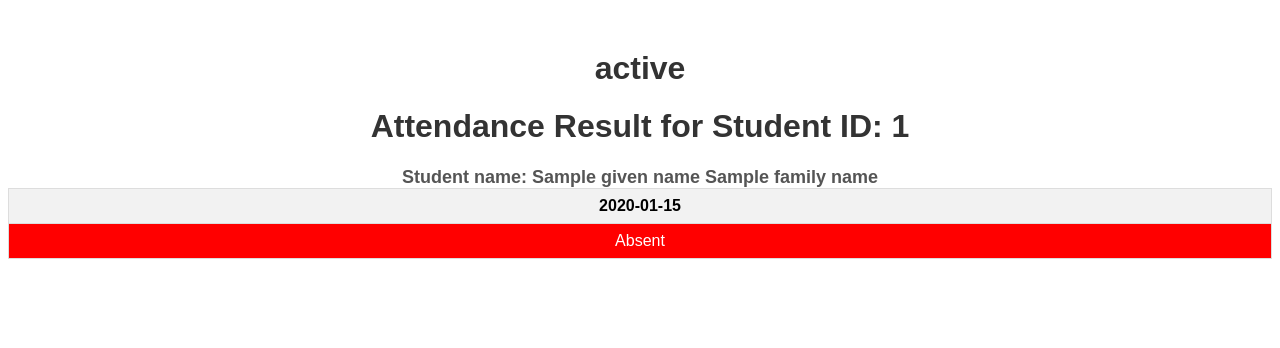
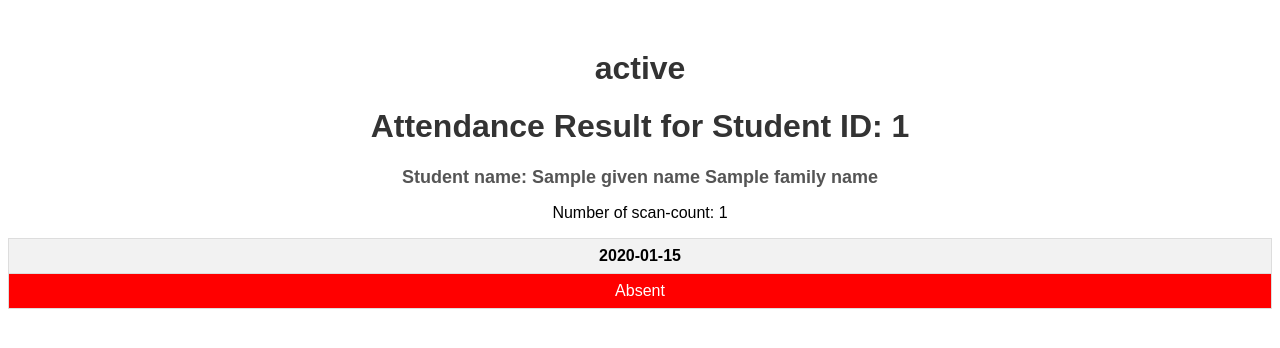
Before and after one commit to motethansen/attendance-qrcode, a Flask app: template templates/result.html in a window 1280 px wide. Shown: the top 348 px of the page. Run offline with Flask 3, Linux system fonts and the light colour scheme; the template is opened without the code that fills it: most values are stand-ins (such as "Sample title", 1, 10 or a date in 2020).

Commit message:
expanding in ome feature, still need to fix scan counts

```diff
--- a/app.py
+++ b/app.py
@@ -15,11 +15,7 @@ app = Flask(__name__)
 
 PICKLE_FILE = 'attendance_data.pkl' #this is the log file pickle format
 
-# Define the accepted location (latitude and longitude) and radius (in meters)
-ACCEPTED_LAT = 1.4468316  # Example: Sembawang latitude
-ACCEPTED_LON = 103.8189143  # Example: Sembawang longitude
-ACCEPTED_RADIUS = 100  # 100 meters radius
-
+#
 # List to store hash values and their expiration times
 hash_list = []
 attendance_count = 0
@@ -27,14 +23,14 @@ attendance_count = 0
 # Path to the Excel file
 #EXCEL_FILE = 'classes/BU2001-TF-1000.xlsx'
 
-# Example usage
-directory = 'classes'
-classcode = 'BU2001'
-student_id = '12345'
-date_str = '26-06-2024'  # The column name for the date
+# configs
+directory = 'classes' # location of excel files
+#classcode = 'BU2001'
+#student_id = '12345'
+#date_str = '26-06-2024'  # The column name for the date
 
 # the format for filename shoudl be CLASSCODE_DDMMYYYY_HHMM (e.g. BU2001_26062024_1000.xlsx)
-def get_latest_excel_file(directory, classcode):
+def get_latest_excel_file(directory):
     # Get the current date and time
     now = datetime.now()
 
@@ -67,11 +63,6 @@ def get_latest_excel_file(directory, classcode):
     if not valid_files:
         return None
 
-    # Prioritize files by classcode only looking up BU2001
-    classcode_files = [f for f in valid_files if f.startswith(classcode)]
-    if classcode_files:
-        return os.path.join(directory, classcode_files[0])
-
     # If no files match the classcode exactly, return the latest valid file
     valid_files.sort(key=lambda f: datetime.strptime(f.split('_')[1][:8] + f.split('_')[2][:4], "%d%m%Y%H%M"), reverse=True)
     return os.path.join(directory, valid_files[0]) if valid_files else None
@@ -94,21 +85,6 @@ def remove_expired_hashes():
         threading.Event().wait(60)  # Check every minute
 
 
-def check_location(lat, lon):
-    # Calculate distance between two points using Haversine formula
-    R = 6371000  # Earth radius in meters
-    phi1 = math.radians(ACCEPTED_LAT)
-    phi2 = math.radians(lat)
-    delta_phi = math.radians(lat - ACCEPTED_LAT)
-    delta_lambda = math.radians(lon - ACCEPTED_LON)
-
-    a = math.sin(delta_phi/2)**2 + math.cos(phi1) * math.cos(phi2) * math.sin(delta_lambda/2)**2
-    c = 2 * math.atan2(math.sqrt(a), math.sqrt(1-a))
-
-    distance = R * c
-
-    return distance <= ACCEPTED_RADIUS
-
 
 def save_to_pickle(data):
     if os.path.exists(PICKLE_FILE):
@@ -121,6 +97,47 @@ def save_to_pickle(data):
 
     with open(PICKLE_FILE, 'wb') as f:
         pickle.dump(all_data, f)
+
+# still some issues with the increment function
+def increment_scan_count(student_id):
+    data = load_pickle_data()
+    student_id_str = str(student_id)  # Ensure student_id is a string
+    found = False
+    for record in data:
+        if 'student_id' in record and record['student_id'] == student_id_str:
+            record['scan_count_for_the_id'] = record.get('scan_count_for_the_id', 0) + 1
+            found = True
+            break
+
+    save_to_pickle(data)
+
+
+def get_attendance_count(classcode, date):
+    data = load_pickle_data()
+    attendance_count = 0
+    for record in data:
+        if 'classcode' in record and 'date' in record and 'attendance_status' in record:
+            if record['classcode'] == classcode and record['date'] == date and record['attendance_status'] == 1:
+                attendance_count += 1
+    return attendance_count
+
+def get_total_scan_count(classcode, date):
+    data = load_pickle_data()
+    total_scan_count = 0
+    for record in data:
+        if 'classcode' in record and 'date' in record and 'scan_count_for_the_id' in record:
+            if record['classcode'] == classcode and record['date'] == date:
+                total_scan_count += record['scan_count_for_the_id']
+    return total_scan_count
+
+def get_scan_count_for_id(classcode, date, studentid):
+    data = load_pickle_data()
+    scan_count = 0
+    for record in data:
+        if 'classcode' in record and 'date' in record and 'scan_count_for_the_id' in record:
+            if record['classcode'] == classcode and record['date'] == date and record['student_id'] == studentid:
+                scan_count += record['scan_count_for_the_id']
+    return scan_count
 
 def load_pickle_data():
     if os.path.exists(PICKLE_FILE):
@@ -136,23 +153,34 @@ def ensure_today_column(df):
 
 def get_scan_count_for_classcode(classcode):
     all_data = load_pickle_data()
-    return len([record for record in all_data if record['classcode'] == classcode])
+    count = 0
+    date_str = datetime.now().strftime("%Y-%m-%d")
+
+    for record in all_data:
+        if 'classcode' in record and 'date' in record:
+            if record['classcode'] == classcode and record['date'] == date_str:
+                count += 1
+    return count
 
 
 @app.route('/')
 def index():
     start_time = "N/A"
     today_str = None
-    latest_file = get_latest_excel_file(directory, classcode)
+    class_code = None
+    total_students = 0
+    latest_file = get_latest_excel_file(directory)
     if latest_file != None:
         df = pd.read_excel(latest_file)
         df, today_str = ensure_today_column(df)
         df.to_excel(latest_file, index=False)  # Save the file if a new column is added
         class_code = latest_file.split('_')[0].replace('classes/', '')
         start_time = datetime.strptime(latest_file.split('_')[1][:8] + latest_file.split('_')[2][:4], "%d%m%Y%H%M")
-        scan_count = get_scan_count_for_classcode(classcode)
+        scan_count = get_total_scan_count(class_code, today_str)
+        #attendance_data = load_pickle_data()
+        #current_attendance = [record for record in attendance_data if record['classcode'] == class_code and record['date'] == today_str]
+        total_students = df['STUDENTID'].nunique()  # Get total number of unique students
     else:
-        class_code = None
         start_time = None
         scan_count = 0
     if class_code and start_time:
@@ -160,7 +188,7 @@ def index():
     else:
         class_code = "No classcode and student list found"
         start_time_str = "N/A"
-    return render_template('index.html', classcode=class_code, start_time=start_time_str, today_str=today_str, scan_count=scan_count)
+    return render_template('index.html', classcode=class_code, start_time=start_time_str, today_str=today_str, scan_count=scan_count, total_students=total_students)
 
 @app.route('/qr_code_test')
 def qr_code_test():
@@ -182,7 +210,7 @@ def attendance():
 @app.route('/lookup_student', methods=['POST'])
 def lookup_student():
     student_id = request.form.get('student_id')
-    latestfile = get_latest_excel_file(directory, classcode)
+    latestfile = get_latest_excel_file(directory)
     if latestfile != None:
         df = pd.read_excel(latestfile)
 
@@ -197,11 +225,13 @@ def lookup_student():
 def submit_attendance():
     global attendance_count
     student_id = request.form.get('student_id')
+    student_id = student_id.strip()
     timestamp = request.form.get('timestamp')
     hash_value = request.form.get('hash')
     date_str = datetime.now().strftime("%Y-%m-%d")
 
-    latestfile = get_latest_excel_file(directory, classcode)
+
+    latestfile = get_latest_excel_file(directory)
 
     if latestfile != None:
         class_code = latestfile.split('_')[0].replace('classes/', '')
@@ -211,49 +241,50 @@ def submit_attendance():
         print( "Hash :", hash_value)
         # Strip any spaces from STUDENTID if they are string
         if df['STUDENTID'].dtype == 'O':  # Object type often means strings in pandas
-            df['STUDENTID'] = df['STUDENTID'].str.strip()
+            df['STUDENTID'] = df['STUDENTID'].astype(str)
+
+        student_id = str(student_id)
 
         # Check if the hash value is in the list
         if any(h == hash_value for h, t in hash_list):
-            # Convert student_id to integer
-            try:
-                student_id = int(student_id.strip())  # Strip spaces and convert to integer
-            except ValueError:
-                print("Invalid student_id format; must be an integer.")
+            student_id = int(student_id.strip())  # Strip spaces and convert to integer
 
             # Check if the hash value is in the list
             if (student_id in df['STUDENTID'].values):
-                # Get scan count for the ID
-                scan_count_for_the_id = len([record for record in load_pickle_data() if record['student_id'] == student_id]) + 1
-
                 student_given_name = df.loc[df['STUDENTID'] == student_id, 'GIVENNAME'].values[0]
                 student_family_name = df.loc[df['STUDENTID'] == student_id, 'FAMILYNAME'].values[0]
                 date_columns = df.columns[12:]  # Assuming 12 column is STUDENTID
-                # Save data to pickle
-                data = {
-                    'timestamp': datetime.now(),
-                    'classcode': class_code,
-                    'student_id': student_id,
-                    'given_name': student_given_name,
-                    'family_name': student_family_name,
-                    'scan_count_for_the_id': scan_count_for_the_id,
-                    'date': datetime.now().strftime('%Y-%m-%d'),
-                    'time': datetime.now().strftime('%H%M')
-                }
-                save_to_pickle(data)
+                # Get scan count for the ID
+                scan_count_for_the_id = get_scan_count_for_id(class_code, date_str, student_id)
+                if (scan_count_for_the_id== 0):
 
-                if (df.loc[df['STUDENTID'] == student_id, date_str].values[0] != 1):
-                    # Here you would typically save this information to a database
-                    df.loc[df['STUDENTID'] == student_id, date_str] = 1
-                    df.to_excel(latestfile, index=False)
-                    attendance_count += 1
+                    if (df.loc[df['STUDENTID'] == student_id, date_str].values[0] != 1):
+                        # Here you would typically save this information to a database
+                        df.loc[df['STUDENTID'] == student_id, date_str] = 1
+                        df.to_excel(latestfile, index=False)
 
-                    attendance_status = df.loc[df['STUDENTID'] == student_id, date_columns].iloc[0].to_dict()
-                    return render_template('result.html', status = "Attendance Recorded!",student_id=student_id, attendance_status=attendance_status, date_columns=date_columns, given_name=student_given_name, family_name=student_family_name)
-                    #return f"Attendance recorded for Student ID: {student_id} at {timestamp}"
+                        # Save data to pickle
+                        data = {
+                            'timestamp': timestamp, #datetime.now(),
+                            'classcode': class_code,
+                            'student_id': student_id,
+                            'given_name': student_given_name,
+                            'family_name': student_family_name,
+                            'scan_count_for_the_id': 1,
+                            'attendance_status': 1,
+                            'date': datetime.now().strftime('%Y-%m-%d'),
+                            'time': datetime.now().strftime('%H%M')
+                        }
+                        save_to_pickle(data)
+
+                        attendance_status = df.loc[df['STUDENTID'] == student_id, date_columns].iloc[0].to_dict()
+                        return render_template('result.html', status = "Attendance Recorded!",student_id=student_id, attendance_status=attendance_status, date_columns=date_columns, given_name=student_given_name, family_name=student_family_name, scan_count_for_the_id=scan_count_for_the_id)
+                        #return f"Attendance recorded for Student ID: {student_id} at {timestamp}"
                 else:
-                    attendance_status = df.loc[df['STUDENTID'] == student_id, date_columns].iloc[0].to_dict()
-                    return render_template('result.html', status = "Registration was already recorded!",student_id=student_id, attendance_status=attendance_status, date_columns=date_columns, given_name=student_given_name, family_name=student_family_name)
+                    if (scan_count_for_the_id > 0):
+                        increment_scan_count(student_id)
+                        attendance_status = df.loc[df['STUDENTID'] == student_id, date_columns].iloc[0].to_dict()
+                    return render_template('result.html', status = "Registration was already recorded!",student_id=student_id, attendance_status=attendance_status, date_columns=date_columns, given_name=student_given_name, family_name=student_family_name, scan_count_for_the_id=scan_count_for_the_id)
                     #return f"Registration was already recorded for Student ID: {student_id}"
             else:
                 return "Student ID not found"
@@ -262,20 +293,39 @@ def submit_attendance():
     else:
         return "No class file found"
 
+@app.route('/get_attendance_status')
+def get_attendance_status():
+    latest_file = get_latest_excel_file(directory)
+    if latest_file:
+        class_code = latest_file.split('_')[0].replace('classes/', '')
+        attendance_data = load_pickle_data()
+        today_str = datetime.now().strftime('%Y-%m-%d')
+        current_attendance = [record for record in attendance_data if record['classcode'] == class_code and record['date'] == today_str]
+        return jsonify(attendance=current_attendance)
+    return jsonify(attendance=[])
+
+@app.route('/get_total_students')
+def get_total_students():
+    latest_file = get_latest_excel_file(directory)
+    if latest_file:
+        df = pd.read_excel(latest_file)
+        total_students = df['STUDENTID'].nunique()
+        return jsonify(total_students=total_students)
+    return jsonify(total_students=0)
 
 @app.route('/get_scan_count')
 def get_scan_count():
-    latest_file = get_latest_excel_file(directory, classcode)
+    latest_file = get_latest_excel_file(directory)
     if latest_file != None:
         class_code = latest_file.split('_')[0].replace('classes/', '')
         scan_count = get_scan_count_for_classcode(class_code)
         today_str = datetime.now().strftime('%Y-%m-%d')
         attendance_data = load_pickle_data()
         if attendance_data:
-            attendancecount = len([record for record in attendance_data if record['classcode'] == class_code and record['date'] == today_str])
+            attendancecount = get_attendance_count(class_code, today_str)
         else:
             attendancecount = 0
-        return jsonify(count=scan_count, attendancecount=attendancecount)
+        return jsonify(count=scan_count, acount=attendancecount)
     else:
         return jsonify({'count': -1})
 
--- a/static/styles.css
+++ b/static/styles.css
@@ -16,6 +16,17 @@ h1 {
     margin: 20px auto;
     padding: 10px;
     background-color: #f0f0f0;
+    border-radius: 5px;
+}
+
+.image-bar{
+    display: flex;
+    justify-content: space-between;
+    align-items: center;
+    /* max-width: 600px; */
+    margin: 20px auto;
+    padding: 10px;
+    background-color: #ffffff;
     border-radius: 5px;
 }
 
@@ -112,3 +123,10 @@ a:hover {
     background-color: red;
     color: white;
 }
+
+#attendanceChartContainer {
+    width: 100%;
+    max-width: 600px;
+    height: 400px;
+    margin: auto;
+}
--- a/templates/result.html
+++ b/templates/result.html
@@ -10,6 +10,7 @@
     <h1>{{ status }}</h1>
     <h1>Attendance Result for Student ID: {{ student_id }}</h1>
     <h2>Student name: {{ given_name }}&nbsp;{{ family_name }} </h2>
+    <p>Number of scan-count: {{ scan_count_for_the_id }}</p>
     <table class="attendance-table">
         <tr>
             {% for date in date_columns %}
```
Also changed, not shown: static/script.js (added, +101 -0 lines), templates/index.html (+19 -47 lines).
